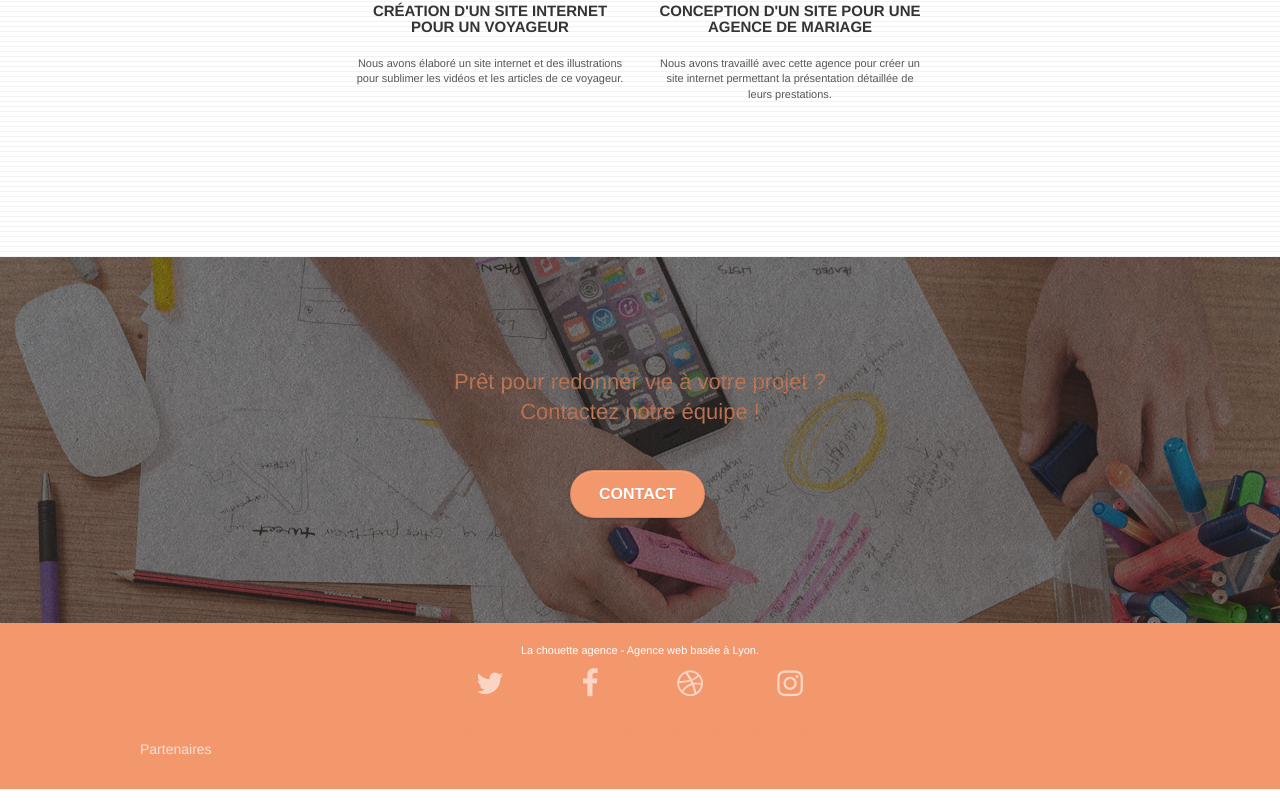
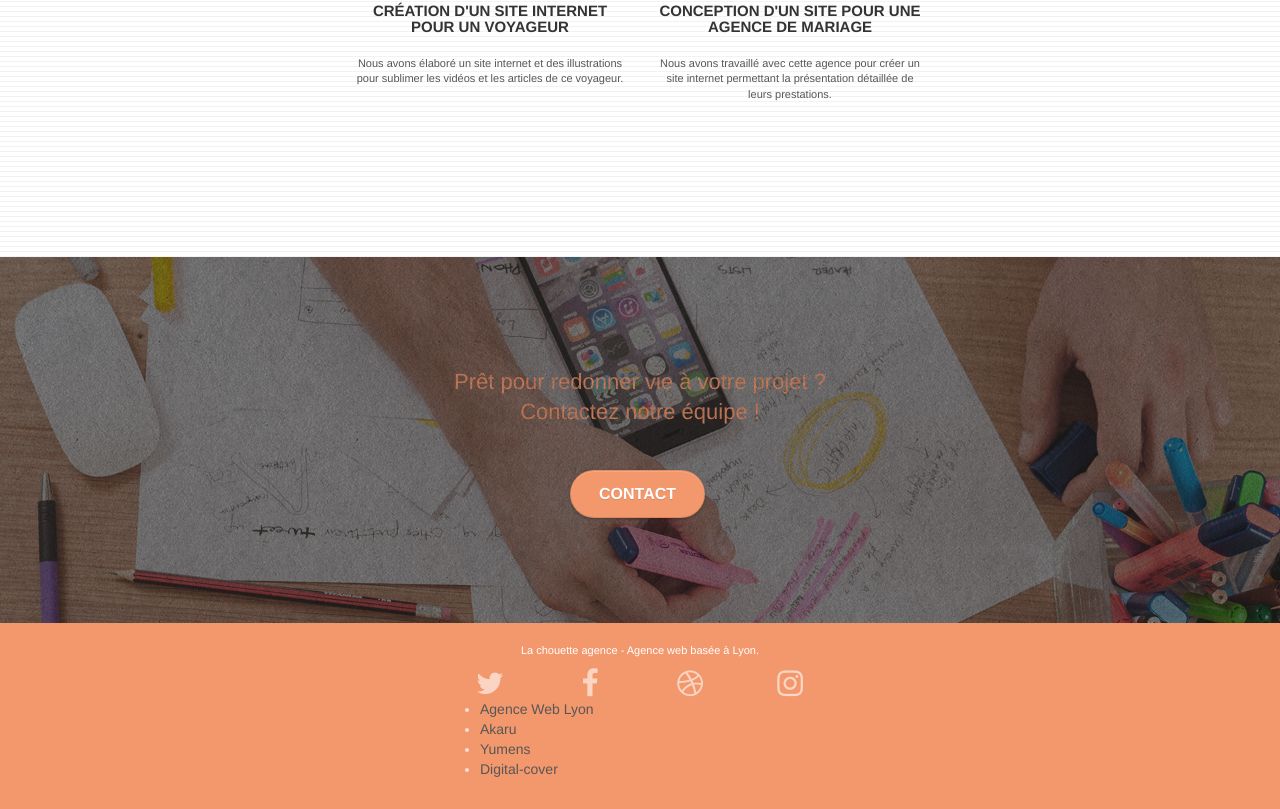
Before and after one commit to AlexisTaniere/AlexisTaniere_04_18012022, a plain HTML site: page index.html in a window 1280 px wide. Shown: the part 2696-3505 px from the top of the page. Drawn offline with Linux system fonts and the light colour scheme.

Commit message:
Ajout de liens en rapport avec le web design

```diff
--- a/index.html
+++ b/index.html
@@ -246,15 +246,16 @@
 							<a class="social" href="index.html"><span class="fa fa-instagram icon-md"></span></a>
 						</div>
 					</div>
-					<div class="keywords" style="color:#F3976C;">Agence web à paris, stratégie web, web design, illustrations, design de site web, site web, web, internet, site internet, site</div>
+					<!-- Suppression des liens spammy et ajouts d'entreprise de web design à Lyon -->
+					<ul>
+						<li><a href="https://www.agence-web-lyon.fr">Agence Web Lyon</a></li>
+						<li><a href="https://akaru.fr">Akaru</a></li>
+						<li><a href="https://www.yumens.fr/">Yumens</a></li>
+						<li><a href="https://digital-cover.fr/">Digital-cover</a></li>
+					</ul>
+
 				</div>
-				<div class="row">
-					<div class="col-sm-4">
-						Partenaires
-							<ul>
-							</ul>
-					</div>
-				</div>
+
 			</div>
 		</div>
 	</div>
```
